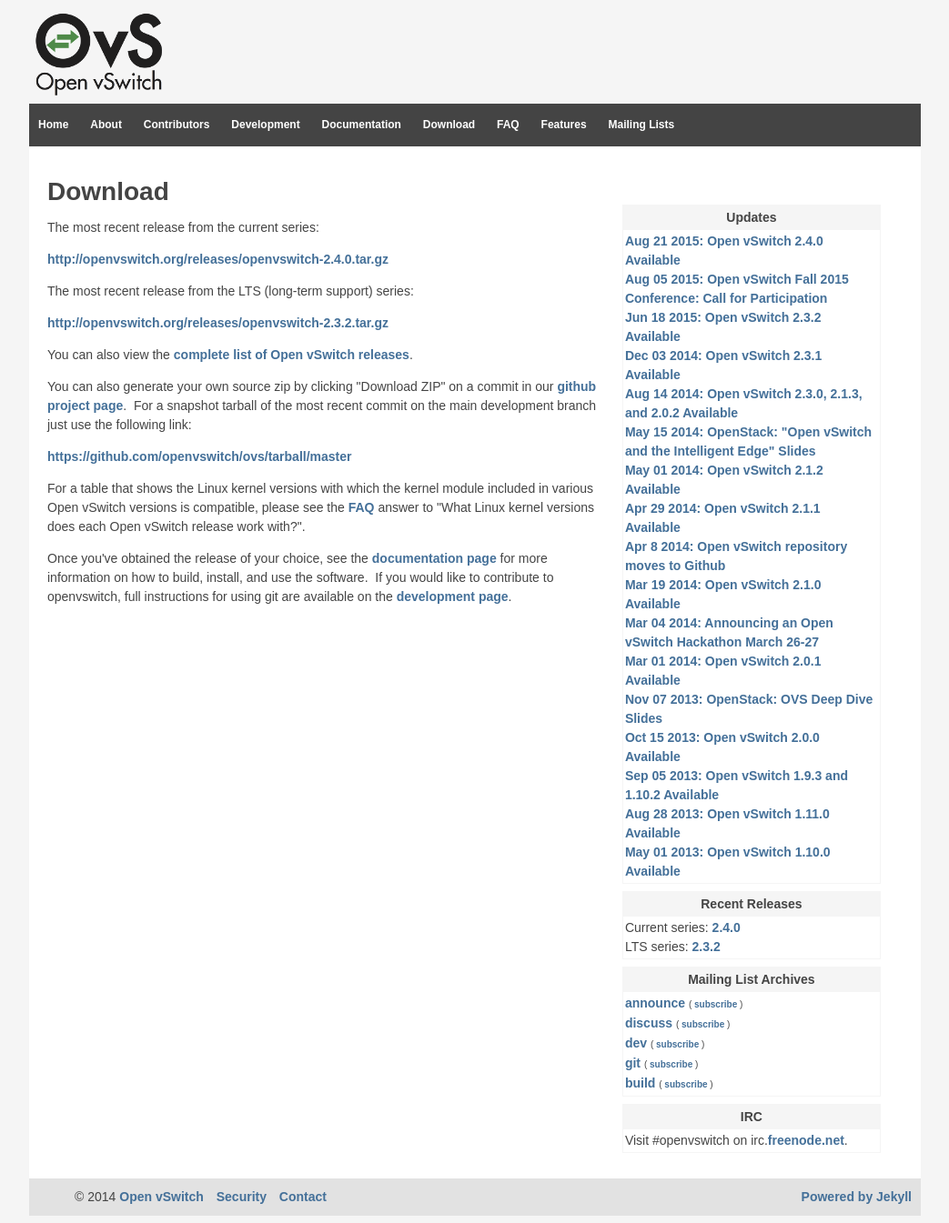
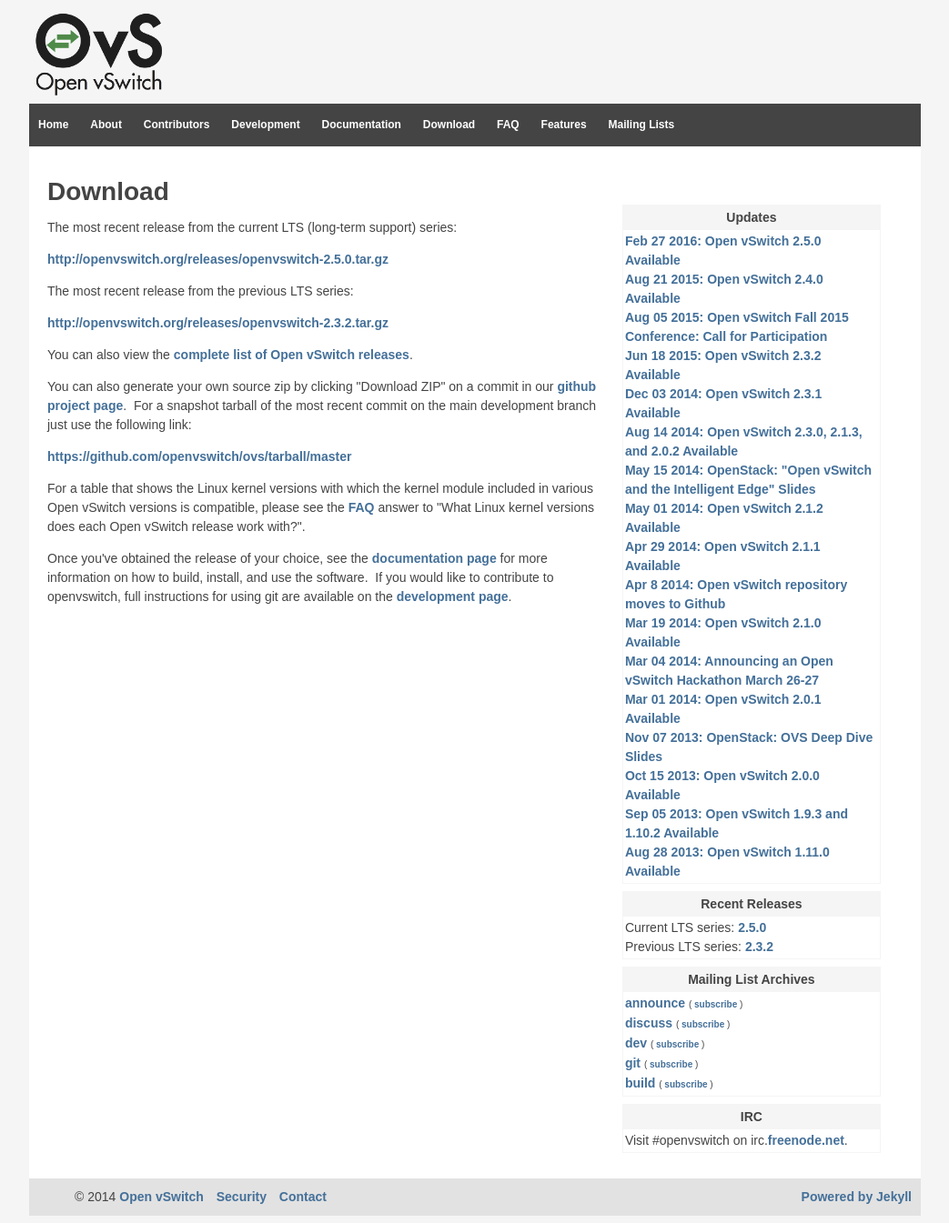
Before and after one commit to openvswitch/openvswitch.github.io, a Jekyll site: the page built from download/index.html, in a window 1280 px wide. Shown: the whole page at 91% size, without its empty margins (118-1161 px from the left). Built offline with Jekyll 4.4.1, drawn with Linux system fonts in a browser that asks for light colours.

Commit message:
Add 2.5.0 release.

```diff
--- a/_includes/side-widgets.html
+++ b/_includes/side-widgets.html
@@ -3,6 +3,8 @@
         Updates
     </div>
     <div class="textwidget">
+        <a href=http://openvswitch.org/pipermail/announce/2016-February/000081.html>Feb 27 2016: Open vSwitch 2.5.0 Available</a>
+        <br>
         <a href=http://openvswitch.org/pipermail/announce/2015-August/000078.html>Aug 21 2015: Open vSwitch 2.4.0 Available</a>
         <br>
         <a href=http://openvswitch.org/pipermail/announce/2015-August/000076.html>Aug 05 2015: Open vSwitch Fall 2015 Conference: Call for Participation</a>
@@ -33,8 +35,6 @@
         <a href="http://openvswitch.org/pipermail/announce/2013-September/000056.html">Sep 05 2013: Open vSwitch 1.9.3 and 1.10.2 Available</a>
         <br>
         <a href="http://openvswitch.org/pipermail/announce/2013-August/000054.html">Aug 28 2013: Open vSwitch 1.11.0 Available</a>
-        <br>
-        <a href="http://openvswitch.org/pipermail/announce/2013-May/000052.html">May 01 2013: Open vSwitch 1.10.0 Available</a>
     </div>
 </div>
 <div class="widget">
@@ -42,8 +42,8 @@
         Recent Releases
     </div>
     <div class="textwidget">
-        Current series: <a href="http://openvswitch.org/releases/openvswitch-2.4.0.tar.gz">2.4.0</a><br>
-        LTS series: <a href="http://openvswitch.org/releases/openvswitch-2.3.2.tar.gz">2.3.2</a><br>
+        Current LTS series: <a href="http://openvswitch.org/releases/openvswitch-2.5.0.tar.gz">2.5.0</a><br>
+        Previous LTS series: <a href="http://openvswitch.org/releases/openvswitch-2.3.2.tar.gz">2.3.2</a><br>
     </div>
 </div>
 <div class="widget">
--- a/download/index.html
+++ b/download/index.html
@@ -22,9 +22,9 @@
 comments: []
 ---
 <!-- TODO releases files -->
-<p>The most recent release from the current series:</p>
-<p><a href="http://openvswitch.org/releases/openvswitch-2.4.0.tar.gz">http://openvswitch.org/releases/openvswitch-2.4.0.tar.gz</a></p>
-<p>The most recent release from the LTS (long-term support) series:</p>
+<p>The most recent release from the current LTS (long-term support) series:</p>
+<p><a href="http://openvswitch.org/releases/openvswitch-2.5.0.tar.gz">http://openvswitch.org/releases/openvswitch-2.5.0.tar.gz</a></p>
+<p>The most recent release from the previous LTS series:</p>
 <p><a href="http://openvswitch.org/releases/openvswitch-2.3.2.tar.gz">http://openvswitch.org/releases/openvswitch-2.3.2.tar.gz</a></p>
 <p>You can also view the <a href="http://openvswitch.org/releases">complete list of Open vSwitch releases</a>.</p>
 <p>You can also generate your own source zip by clicking "Download ZIP" on a commit in our <a href="https://github.com/openvswitch/ovs/">github project page</a>.&nbsp; For a snapshot tarball of the most recent commit on the main development branch just use the following link:</p>
```
